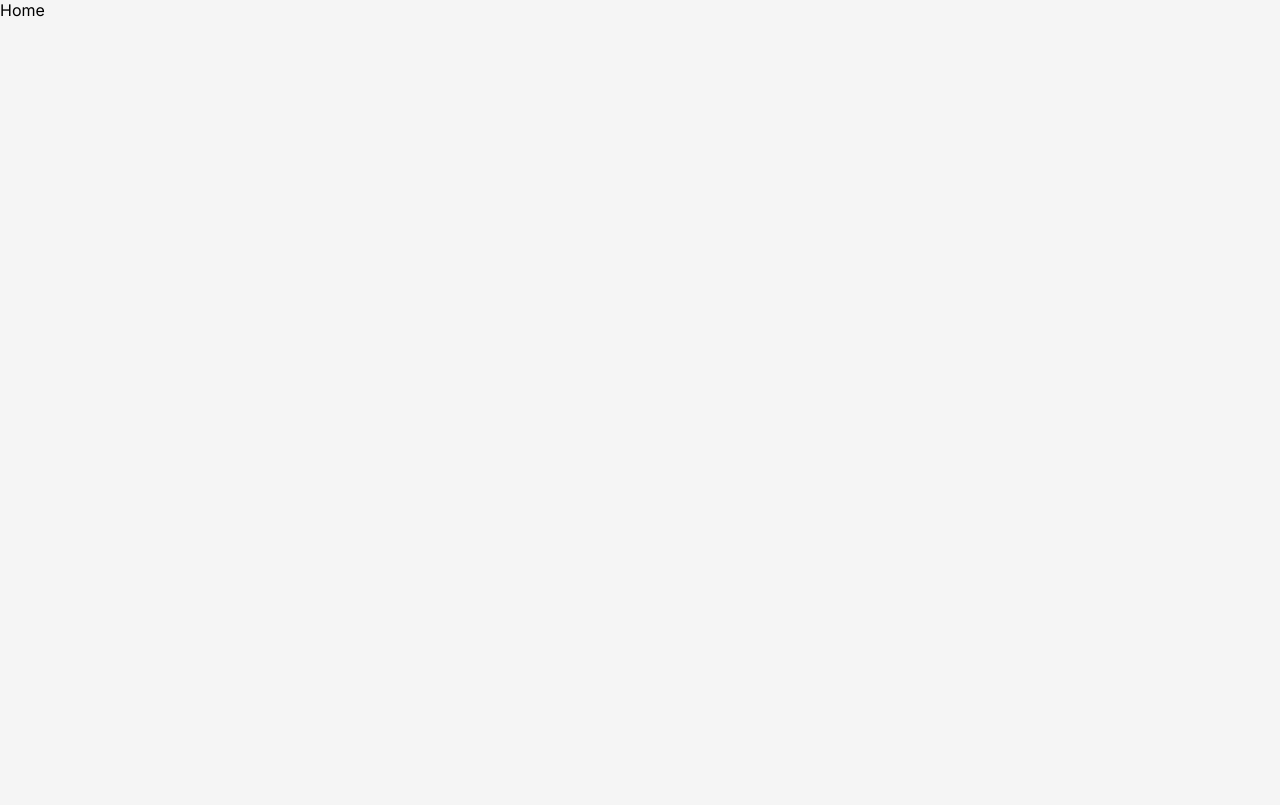
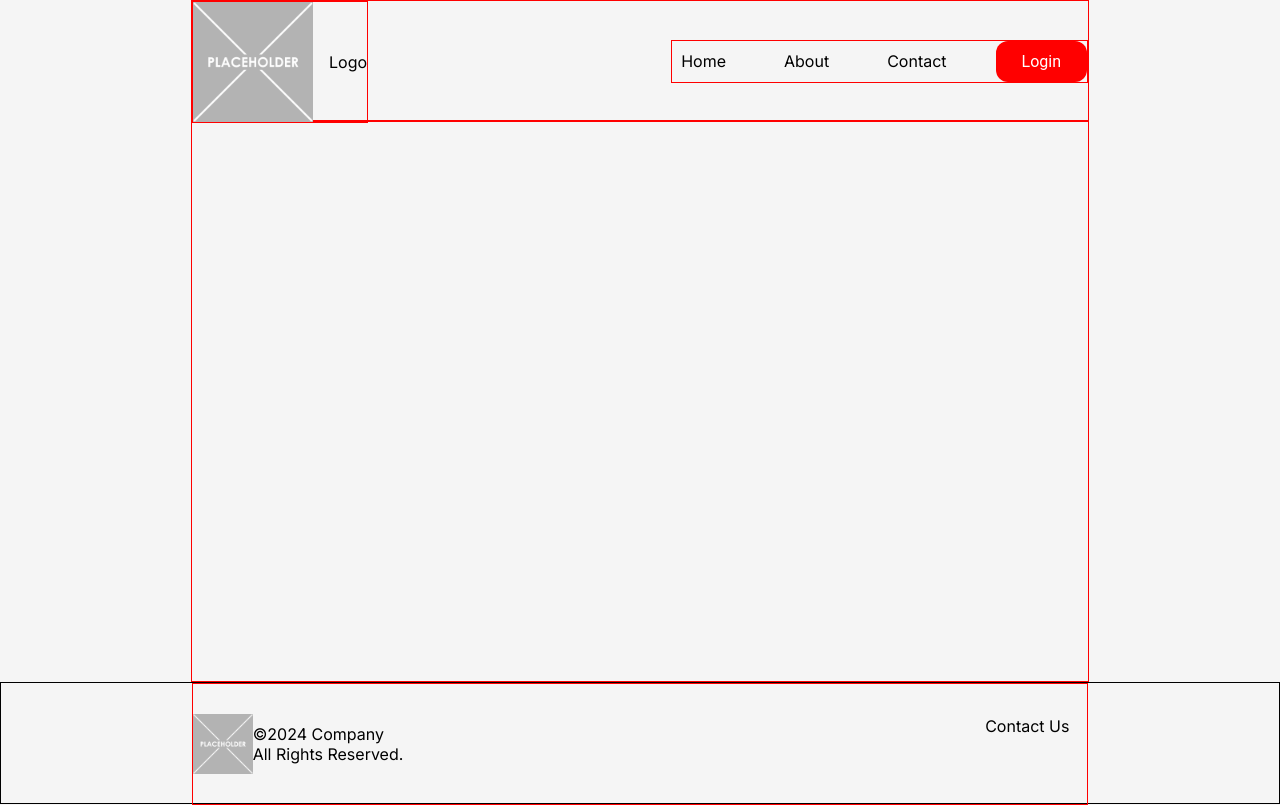
Before and after one commit to Pilner/Web-Auth-Boilerplate, a Next.js app: page / in a window 1280 px wide. Built offline with nearby package versions, Linux system fonts and the light colour scheme.

Commit message:
feat: initial home page

```diff
--- a/src/app/page.tsx
+++ b/src/app/page.tsx
@@ -1,5 +1,16 @@
+import { Navbar } from "@/_components/semantics/Navbar"
+import { Footer } from "@/_components/semantics/Footer"
+
 export default function Home() {
   return (
-	<div>Home</div>
+	<>
+		<Navbar />
+		<div className="container">
+			<section style={{height:"70vh"}}>
+
+			</section>
+		</div>
+		<Footer />
+	</>
   )
 }
```
